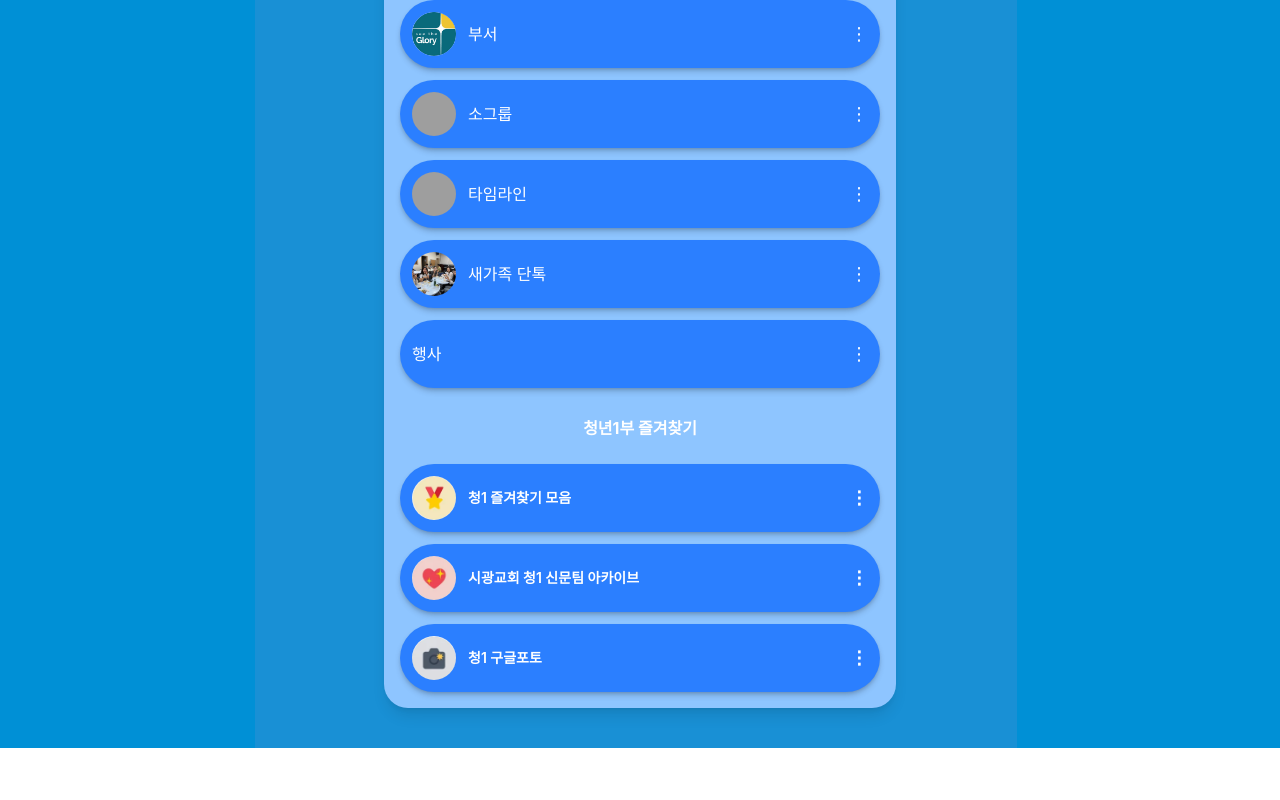
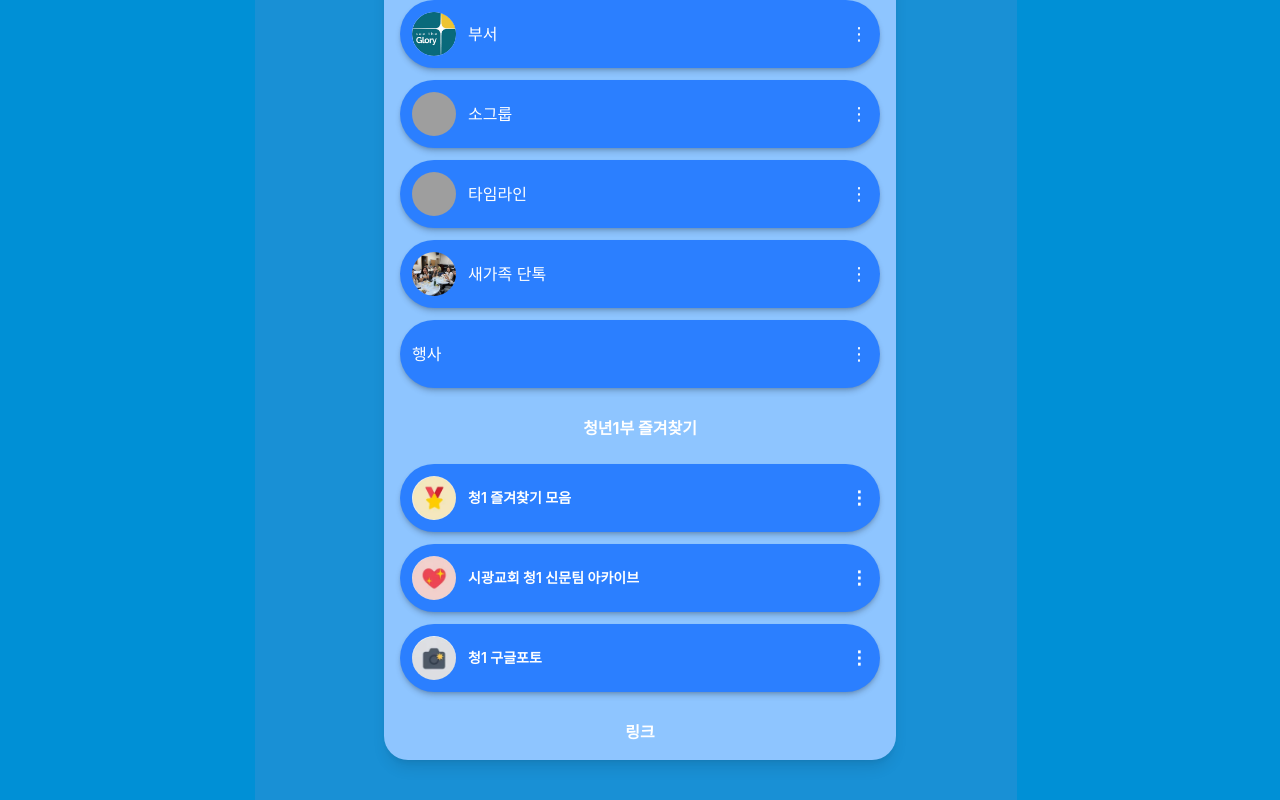
Before and after one commit to stg-youngadult-1/ya1-landing-page, a React (Create React App) app: page / in a window 1280 px wide. Shown: the part 744-1544 px from the top of the page. Before the commit the page ends 1492 px from the top, so only its background shows below. Built offline with nearby package versions, Linux system fonts and the light colour scheme; grey boxes are pictures that could not be loaded.

Commit message:
[feat] router 적용 추가

```diff
--- a/package.json
+++ b/package.json
@@ -10,6 +10,7 @@
     "dotenv": "^17.2.1",
     "react": "^19.1.1",
     "react-dom": "^19.1.1",
+    "react-router-dom": "^7.8.0",
     "react-scripts": "5.0.1",
     "web-vitals": "^2.1.4"
   },
--- a/src/App.js
+++ b/src/App.js
@@ -1,8 +1,25 @@
 import React from 'react';
 import HomePage from "./pages/HomePage";
+import {Route, Routes, StaticRouter} from "react-router-dom";
+
 
 function App() {
-  return <HomePage/>
+
+    return (
+        <StaticRouter location={"/"}>
+            {/*<nav style={{padding: "1rem", background: "#eee"}}>*/}
+            {/*    <Link to="/" style={{marginRight: "1rem"}}>홈</Link>*/}
+            {/*    <Link to="/about" style={{marginRight: "1rem"}}>소개</Link>*/}
+            {/*    <Link to="/contact">연락처</Link>*/}
+            {/*</nav>*/}
+
+            <Routes>
+                <Route path="/" element={<HomePage/>}/>
+                {/*<Route path="/about" element={<AboutPage/>}/>*/}
+                {/*<Route path="/contact" element={<ContactPage/>}/>*/}
+            </Routes>
+        </StaticRouter>
+    );
 }
 
 export default App;
--- a/src/pages/HomePage.jsx
+++ b/src/pages/HomePage.jsx
@@ -40,7 +40,7 @@ export default function HomePage() {
 
                 <div className="flex flex-col items-center -mt-2">
                     <img src="/img/channels4_profile.jpg" alt="Logo" className="w-24 h-24 rounded-full"/>
-                    <h2 className="mt-2 text-lg text-white font-bold">시광교회 청년1부</h2>
+                    <h2 className="mt-2 text-lg text-white font-bold ">시광교회 청년1부</h2>
                     {/*<p className="text-sm text-gray-200">새가족 소개</p>*/}
                 </div>
 
@@ -82,6 +82,10 @@ export default function HomePage() {
                     {/*    <img src="/img/fav.png" alt="즐겨찾기" className="w-10 h-10 rounded-full object-cover mr-3"/>*/}
                     {/*    <span className="flex-1 text-left">청1 즐겨찾기 모음</span>*/}
                 </div>
+
+
+                <SubtitleComponent subtitle={"링크"}/>
+            {/*    여기에 추가 */}
             </div>
         </div>
     );
```
Also changed, not shown: public/static/html/result.html (+2 -1 lines), 1 other file (tests, documents, lock files or other folders).
